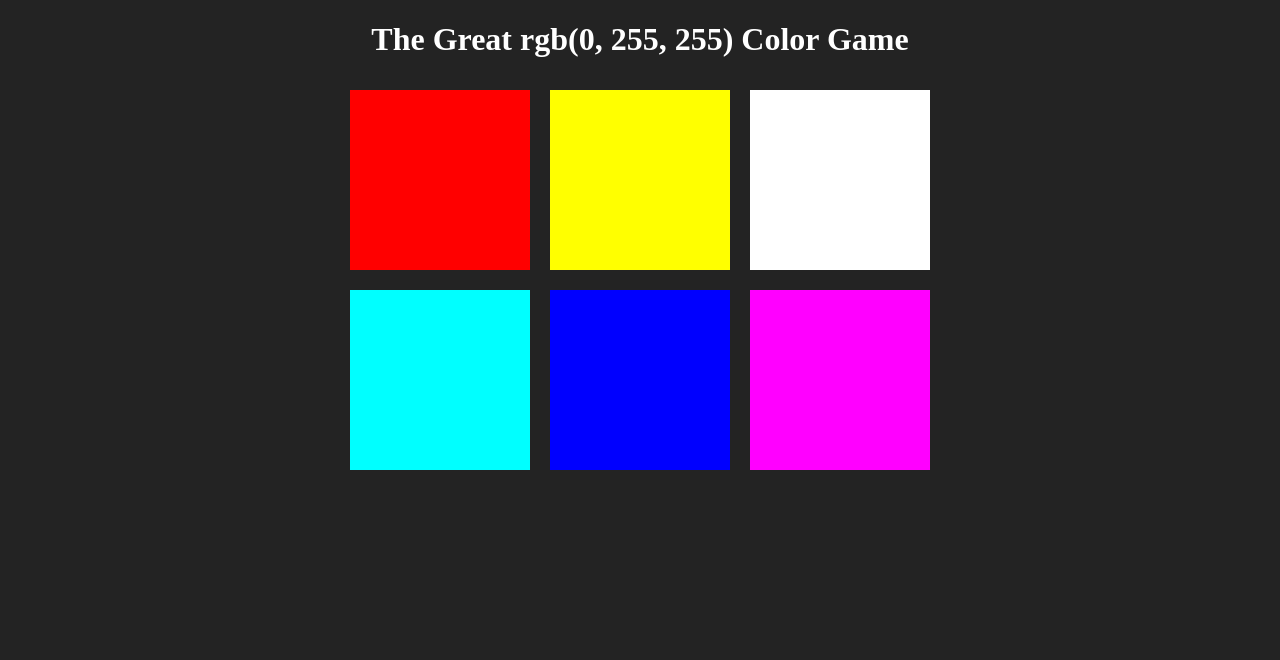
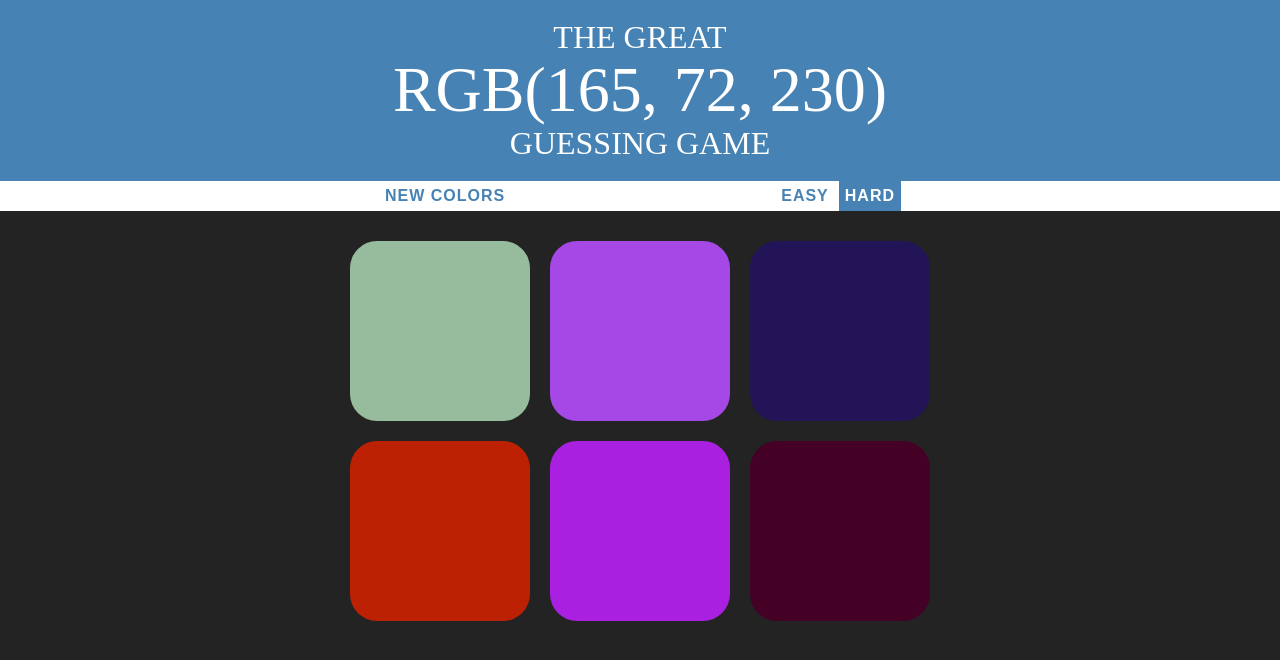
Before and after one commit to bluecondor/color-game, a plain HTML site: page index.html in a window 1280 px wide. Drawn offline with Linux system fonts and the light colour scheme.

Commit message:
version 1.0 completed

```diff
--- a/index.html
+++ b/index.html
@@ -9,10 +9,12 @@
 </head>
 <body>
 
-  <h1>The Great <span id="colorDisplay">RGB</span> Color Game</h1>
-
-  <div>
+  <h1>The Great <span id="colorDisplay">RGB</span> Guessing Game</h1>
+  <div id="stripe">
+    <button id="reset">New Colors</button>
     <span id="message"></span>
+    <button class="mode">Easy</button>
+    <button class="mode selected">Hard</button>
   </div>
 
   <div class="container">
--- a/main.css
+++ b/main.css
@@ -1,18 +1,30 @@
 body {
   background-color: #232323;
-
+  margin: 0;
+  font-family: "Montserrat", "Avenir"
 }
 
 h1 {
   text-align: center;
   color: white;
+  text-transform: uppercase;
+  background-color: steelblue;
+  margin: 0;
+  font-weight: normal;
+  padding: 20px 0;
+  line-height: 1.1;
+}
+
+h1 span {
+  font-size: 200%;
+  display: block;
 }
 
 .container {
   display: flex;
   flex-wrap: wrap;
   max-width: 600px;
-  margin: auto;
+  margin: 20px auto;
 }
 
 .square {
@@ -20,8 +32,44 @@ h1 {
   padding-bottom: 30%;
   background-color: purple;
   margin: 1.66%;
+  border-radius: 15%;
+  transition: background 0.6s;
+  -webkit-transition: background 0.6s;
+  -moz-transition: background 0.6s;
 }
 
-span {
-  color: #fff;
+#stripe {
+  text-align: center;
+  background-color: #fff;
+  height: 30px;
 }
+
+.selected {
+  color: white;
+  background-color: steelblue;
+}
+
+button {
+  border: none;
+  background: none;
+  text-transform: uppercase;
+  height: 100%;
+  font-weight: bold;
+  font-size: inherit;
+  color: steelblue;
+  letter-spacing: 1px;
+  transition: all 0.4s;
+  -webkit-transition: all 0.4s;
+  -moz-transition: all 0.4s;
+  outline: none;
+}
+
+button:hover {
+  color: white;
+  background-color: steelblue;
+}
+
+#message {
+  display: inline-block;
+  width: 20%;
+}
--- a/main.js
+++ b/main.js
@@ -1,42 +1,113 @@
-var colors = [
-  "rgb(255, 0, 0)",
-  "rgb(255, 255, 0)",
-  "rgb(255, 255, 255)",
-  "rgb(0, 255, 255)",
-  "rgb(0, 0, 255)",
-  "rgb(255, 0, 255)"
-];
+var numSquares = 6;
+var colors = [];
+var pickedColor;
+var squares = document.querySelectorAll(".square");
+var colorDisplay = document.getElementById("colorDisplay");
+var messageDisplay = document.querySelector("#message");
+var h1 = document.querySelector("h1");
+var resetButton = document.querySelector("#reset");
+var modeButtons = document.querySelectorAll(".mode");
 
-var squares = document.querySelectorAll(".square");
-var pickedColor = colors[3];
-var colorDisplay = document.getElementById("colorDisplay");
-var messageDisplay = document.querySelector('#message');
+init();
 
-colorDisplay.textContent = pickedColor;
+function init() {
+  //mode buttons event listeners
+  setUpModeButtons();
+  setUpSquares();
+}
 
-for(var i = 0; i < squares.length; i++){
-  // Add initial colors to squares
-  squares[i].style.backgroundColor = colors[i];
+function setUpSquares(){
+  for (var i = 0; i < squares.length; i++) {
     // Add click listeners to squares
-  squares[i].addEventListener('click', function(){
+    squares[i].addEventListener("click", function () {
       //grab color of clicked square
       var clickedColor = this.style.backgroundColor;
       //compare color to pickedColor
-    if(clickedColor === pickedColor) {
+      if (clickedColor === pickedColor) {
         messageDisplay.textContent = "Correct!";
         changeColors(clickedColor);
+        h1.style.backgroundColor = clickedColor;
+        resetButton.textContent = "PLAY AGAIN?";
       } else {
         this.style.backgroundColor = "#232323";
         messageDisplay.textContent = "Try Again";
       }
     });
   }
+  reset();
+}
 
-function changeColors(color){
+function setUpModeButtons(){
+  for (var i = 0; i < modeButtons.length; i++) {
+    modeButtons[i].addEventListener("click", function () {
+      modeButtons[0].classList.remove('selected');
+      modeButtons[1].classList.remove('selected');
+      this.classList.add("selected");
+      this.textContent === "Easy" ? numSquares = 3 : numSquares = 6;
+      reset();
+    });
+  }
+}
+
+function reset() {
+  colors = generateRandomColors(numSquares);
+  //pick a new random color from array
+  pickedColor = pickColor();
+  //change colorDisplay to match pickedColor
+  colorDisplay.textContent = pickedColor;
+  resetButton.textContent = "New Colors";
+  //change colors of squares
+  for (var i = 0; i < squares.length; i++) {
+    if (colors[i]) {
+      squares[i].style.display = "block";
+      squares[i].style.backgroundColor = colors[i];
+    } else {
+      squares[i].style.display = "none";
+    }
+  }
+  //reset h1 backgroundColor
+  h1.style.backgroundColor = "steelblue";
+  resetButton.textContent = "New Colors";
+  messageDisplay.textContent = "";
+}
+
+resetButton.addEventListener("click", function(){
+  reset();
+})
+
+colorDisplay.textContent = pickedColor;
+
+function changeColors(color) {
   //loop trough all squares
-  for(var i = 0; i < colors.length; i++){
+  for (var i = 0; i < colors.length; i++) {
     //change each color to match given color
     squares[i].style.backgroundColor = color;
   }
+}
 
+function pickColor() {
+  var random = Math.floor(Math.random() * colors.length);
+  return colors[random];
 }
+
+function generateRandomColors(num) {
+  //make an array
+  var arr = [];
+  //repeat num times
+  for (var i = 0; i < num; i++) {
+    //get random color and push to array
+    arr.push(randomColor());
+  }
+  //return that array
+  return arr;
+}
+
+function randomColor() {
+  //pick a "red" from  0 - 255
+  var r = Math.floor(Math.random() * 256);
+  //pick a "green" from  0 - 255
+  var g = Math.floor(Math.random() * 256);
+  //pick a "blue" from  0 - 255
+  var b = Math.floor(Math.random() * 256);
+  return "rgb(" + r + ", " + g + ", " + b + ")";
+}
```
Lines whose indentation alone changed are shown as unchanged.
